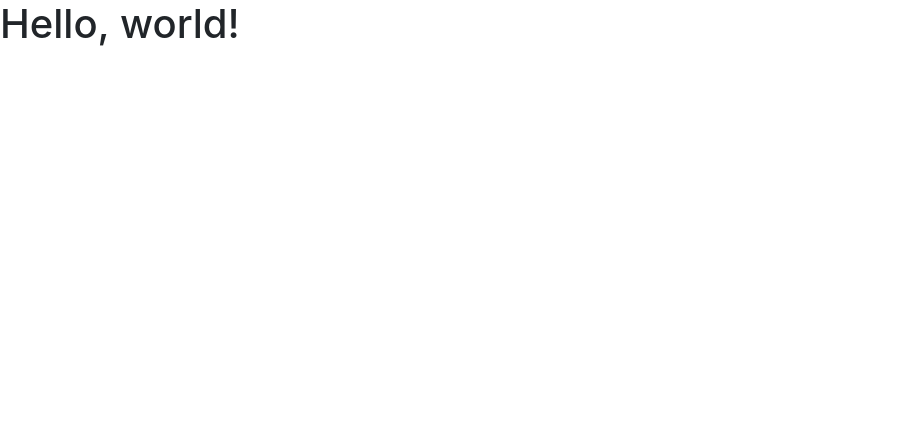
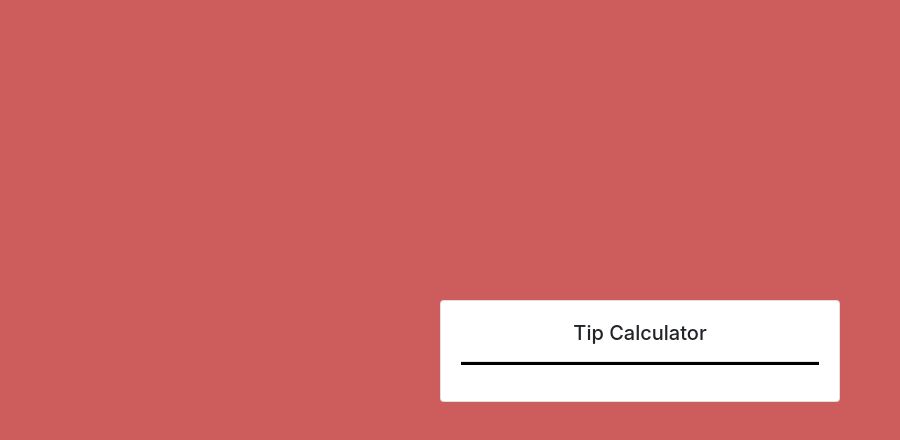
Before and after one commit to domanikj/TaxCalculator, a website: page index.html in a window 1280 px wide. Shown: the whole page, without its empty margins (0-900 px from the left). Drawn offline with nearby package versions, Linux system fonts and the light colour scheme; files that its build step writes are made by us from their sources.

Commit message:
creted card and added somedata

```diff
--- a/index.html
+++ b/index.html
@@ -6,10 +6,26 @@
     <meta name="viewport" content="width=device-width, initial-scale=1, shrink-to-fit=no">
     <!-- Bootstrap CSS -->
     <link rel="stylesheet" href="https://maxcdn.bootstrapcdn.com/bootstrap/4.0.0/css/bootstrap.min.css" integrity="sha384-Gn5384xqQ1aoWXA+058RXPxPg6fy4IWvTNh0E263XmFcJlSAwiGgFAW/dAiS6JXm" crossorigin="anonymous">
+    <link rel="stylesheet" href="./style/main.css">
     <title>Tip Calculator!</title>
   </head>
   <body>
-    <h1>Hello, world!</h1>
+    <div class="container">
+      <div class="row">
+       <div class="col-lg">
+        <div class="card mx-auto" style="width: 25rem;">
+          <div class="card-body">
+            <h5 class="card-title ">Tip Calculator</h5>
+            <hr width="100%">
+
+
+          </div>
+        </div>
+       </div>
+      </div>
+    </div>
+
+
     <script src="dist/Index.js"></script>
     <!-- jQuery first, then Popper.js, then Bootstrap JS -->
     <script src="https://code.jquery.com/jquery-3.2.1.slim.min.js" integrity="sha384-KJ3o2DKtIkvYIK3UENzmM7KCkRr/rE9/Qpg6aAZGJwFDMVNA/GpGFF93hXpG5KkN" crossorigin="anonymous"></script>
--- /dev/null
+++ b/style/main.css
@@ -0,0 +1,15 @@
+body{
+    background-color: #CD5C5C;
+}
+
+.card{
+    margin-top: 300px;
+}
+
+.card-title {
+text-align: center;
+
+}
+hr{
+    border-bottom: solid black;;
+}
```
